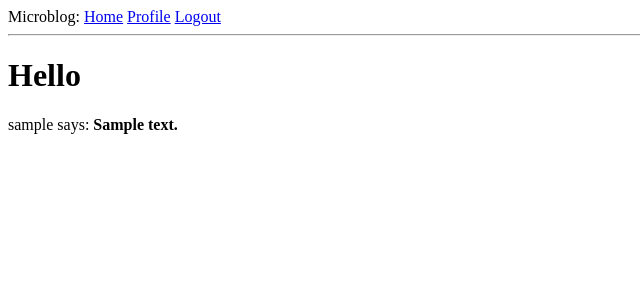
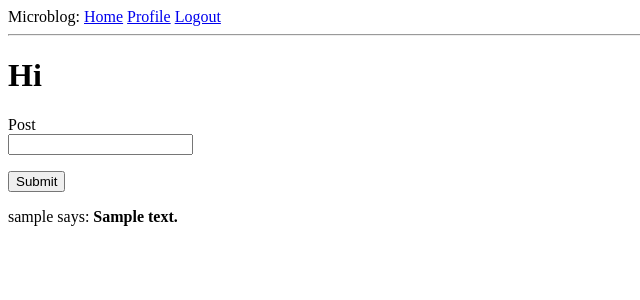
Before and after one commit to JayKayAce/dvdcollectionapp, a Python web app: template app/templates/index.html in a window 1280 px wide. Shown: the top 300 px of the page, without its empty margins (0-640 px from the left). Run offline with Jinja, Linux system fonts and the light colour scheme; the template is opened without the code that fills it: most values are stand-ins (such as "Sample title", 1, 10 or a date in 2020); form fields are guessed from the names that the template uses.

Commit message:
Added post form to index

```diff
--- a/app/forms.py
+++ b/app/forms.py
@@ -59,3 +59,8 @@ class EditProfileForm(FlaskForm):
             user = User.query.filter_by(username= self.username.data).first()
             if user is not None:
                 raise ValidationError("Please use a different username.")
+
+class PostForm(FlaskForm):
+    post = TextAreaField("Say something!", validators=[
+        DataRequired(), Length(min = 1, max = 140)])
+    submit = SubmitField("Submit")
--- a/app/templates/index.html
+++ b/app/templates/index.html
@@ -1,7 +1,18 @@
 {% extends "base.html" %}
 
 {% block content %}
-        <h1>Hello {{ current_user.username }}</h1>
+        <h1>Hi {{ current_user.username }}</h1>
+        <form action="" method="POST">
+            {{ form.hidden_tag() }}
+            <p>
+                {{ form.post.label }}<br>
+                {{ form.post(cols=32, rows= 4) }}<br>
+                {% for error in form.post.errors %}
+                <span style="color: red">[{{ error }}]</span>
+                {% endfor %}
+            </p>
+            <p>{{ form.submit() }}</p>
+        </form>
         {% for post in posts %}
             <div>
                 <p>
```
Also changed, not shown: app/routes.py (+16 -13 lines), app.db.
